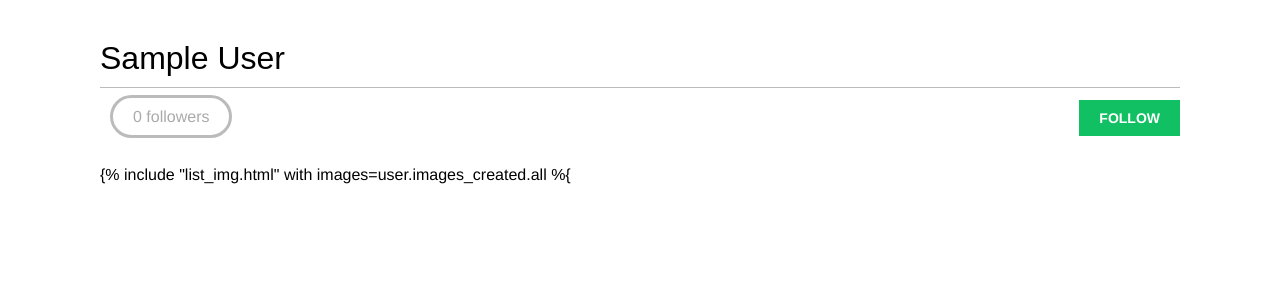
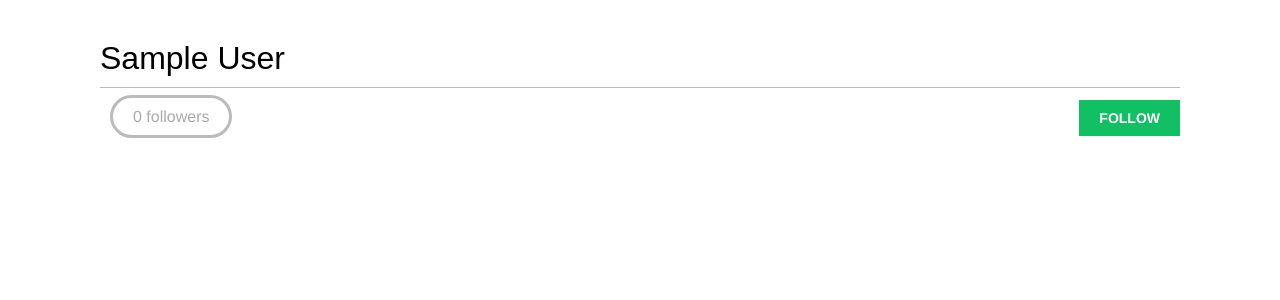
Before and after one commit to sudonetizen/socweb, a Django app: a page that uses templates/user_detail.html in a window 1280 px wide. Shown: the part 48-348 px from the top of the page. Run offline with Django 5.2, Linux system fonts and the light colour scheme; the visitor is signed in with stand-in values (Sample User, id 1); data comes from the database, SQL or seed files in the repository; data that the repository does not hold is empty; some libraries are stand-ins or nearby versions; some web fonts are replaced.

Commit message:
update: user detail template

```diff
--- a/templates/user_detail.html
+++ b/templates/user_detail.html
@@ -23,7 +23,7 @@
         {% endif %}
     </a>
     <div id="image-list" class="image-container">
-        {% include "list_img.html" with images=user.images_created.all %{
+        {% include "list_img.html" with images=user.images_created.all %}
     </div>
 {% endwith %}
 
```
